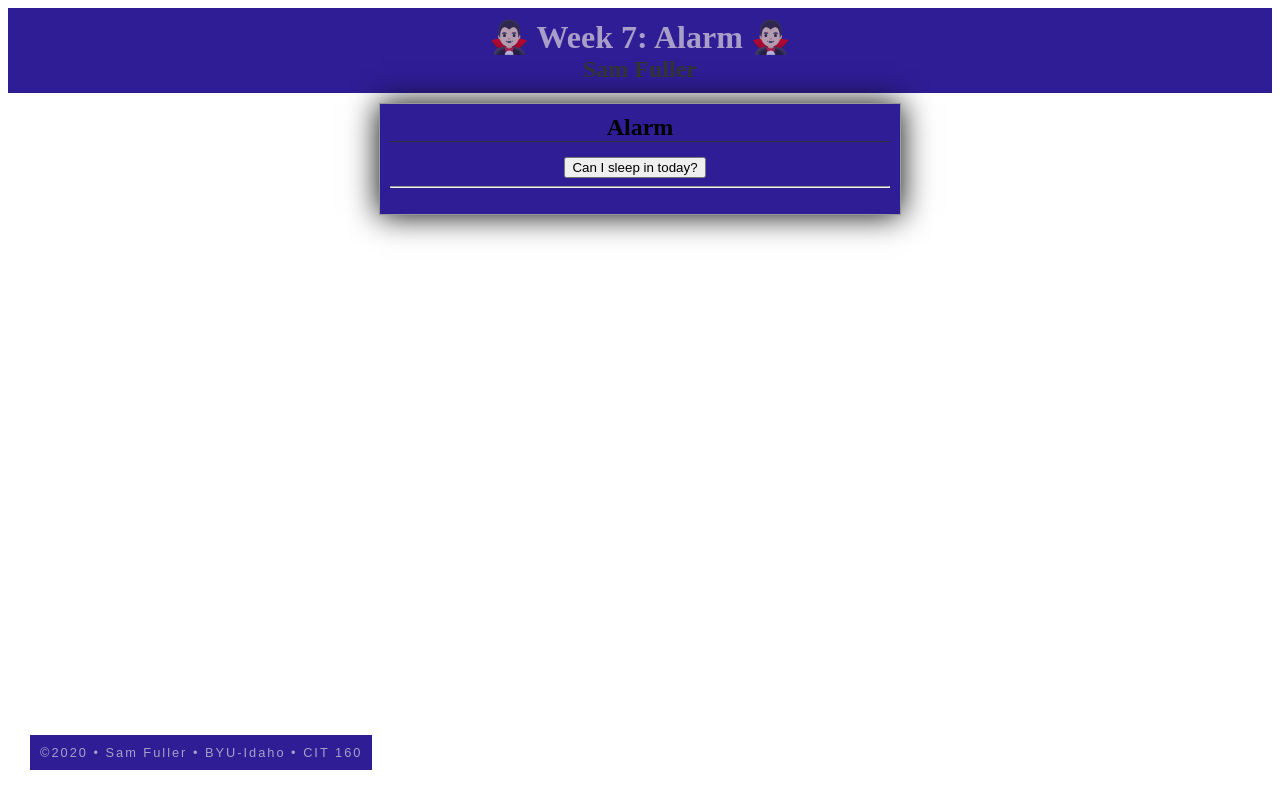
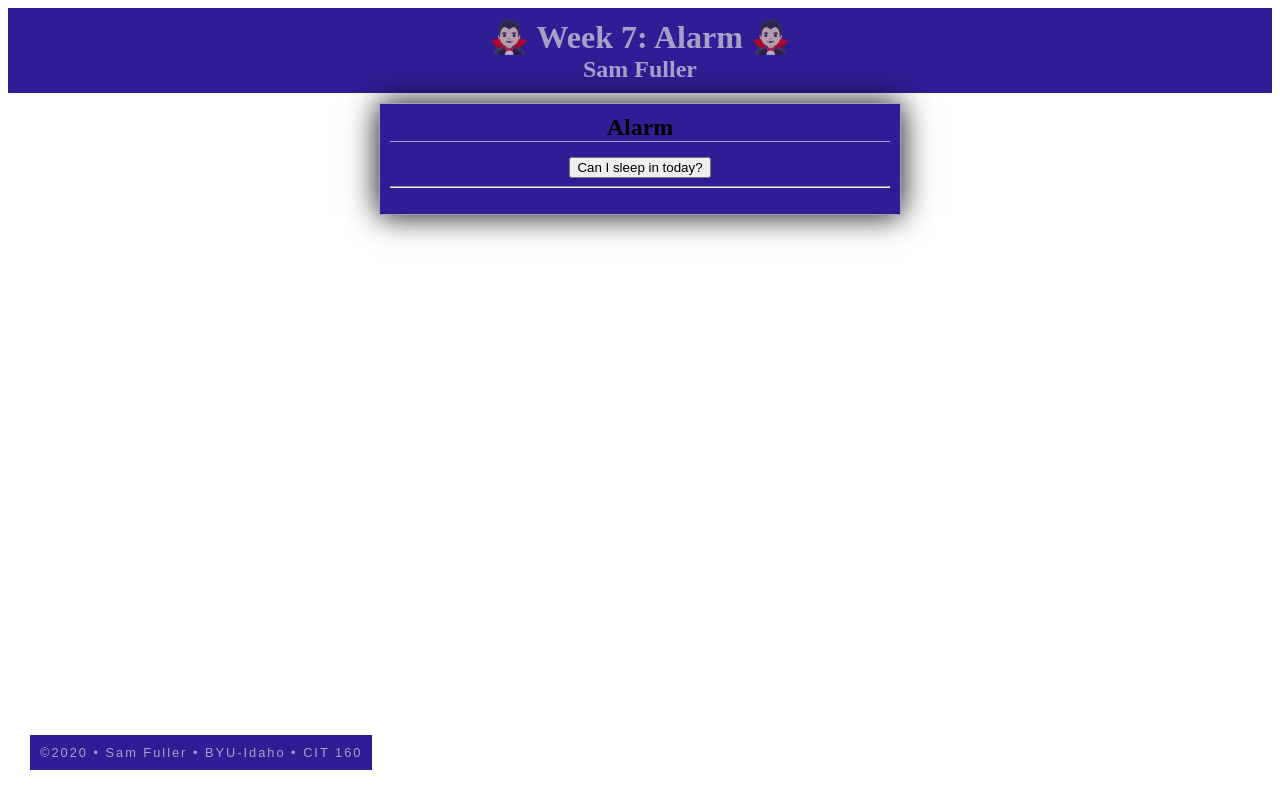
Before and after one commit to samuelfuller29/samuelfuller29.github.io, a plain HTML site: page alarm.html in a window 1280 px wide. Drawn offline with Linux system fonts and the light colour scheme.

Commit message:
change 4

```diff
--- a/css/alarm.css
+++ b/css/alarm.css
@@ -19,12 +19,12 @@ h2 {
 }
 
 h2, #currentdate {
-	color: #333;
+	color: rgba(231, 226, 226, 0.658);
 }
 
 main {
 	margin: 10px auto;
-	border: 1px solid #999;
+	border: 1px solid rgba(231, 226, 226, 0.658);
 	padding: 10px;
 	max-width: 500px;
 	background-color:  rgb(47, 29, 150);
@@ -34,7 +34,7 @@ main {
 h3 {
 	font-size: 24px;
 	margin: 0 0 15px 0;
-	border-bottom: 1px solid #333;
+	border-bottom: 1px solid rgba(231, 226, 226, 0.658);
 	padding: 0;
 }
 
@@ -45,7 +45,7 @@ footer {
 
 label {
     font-size: 1rem;
-    padding-right: 10px;
+    padding-right: 10px solid rgba(231, 226, 226, 0.658);
 }
 
 ul {
```
